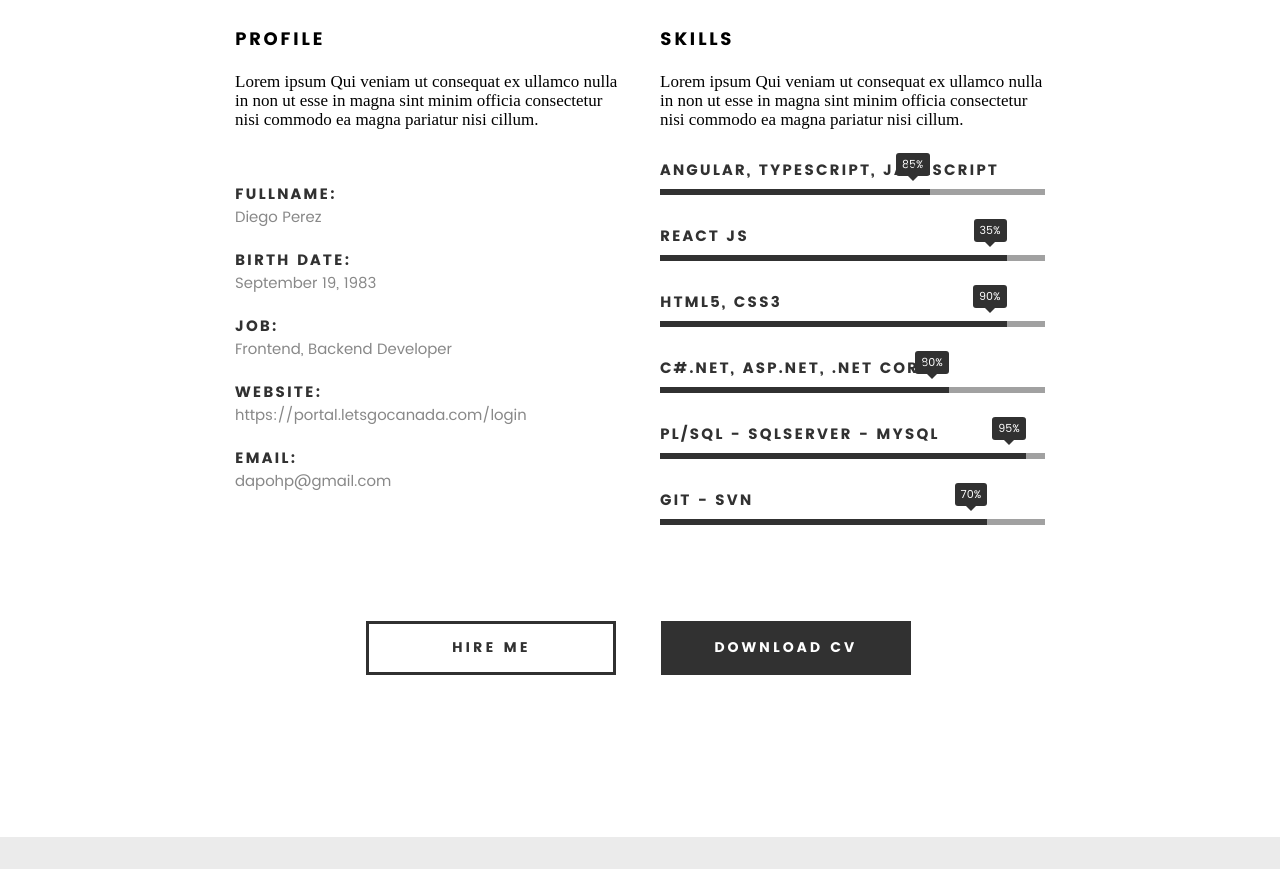
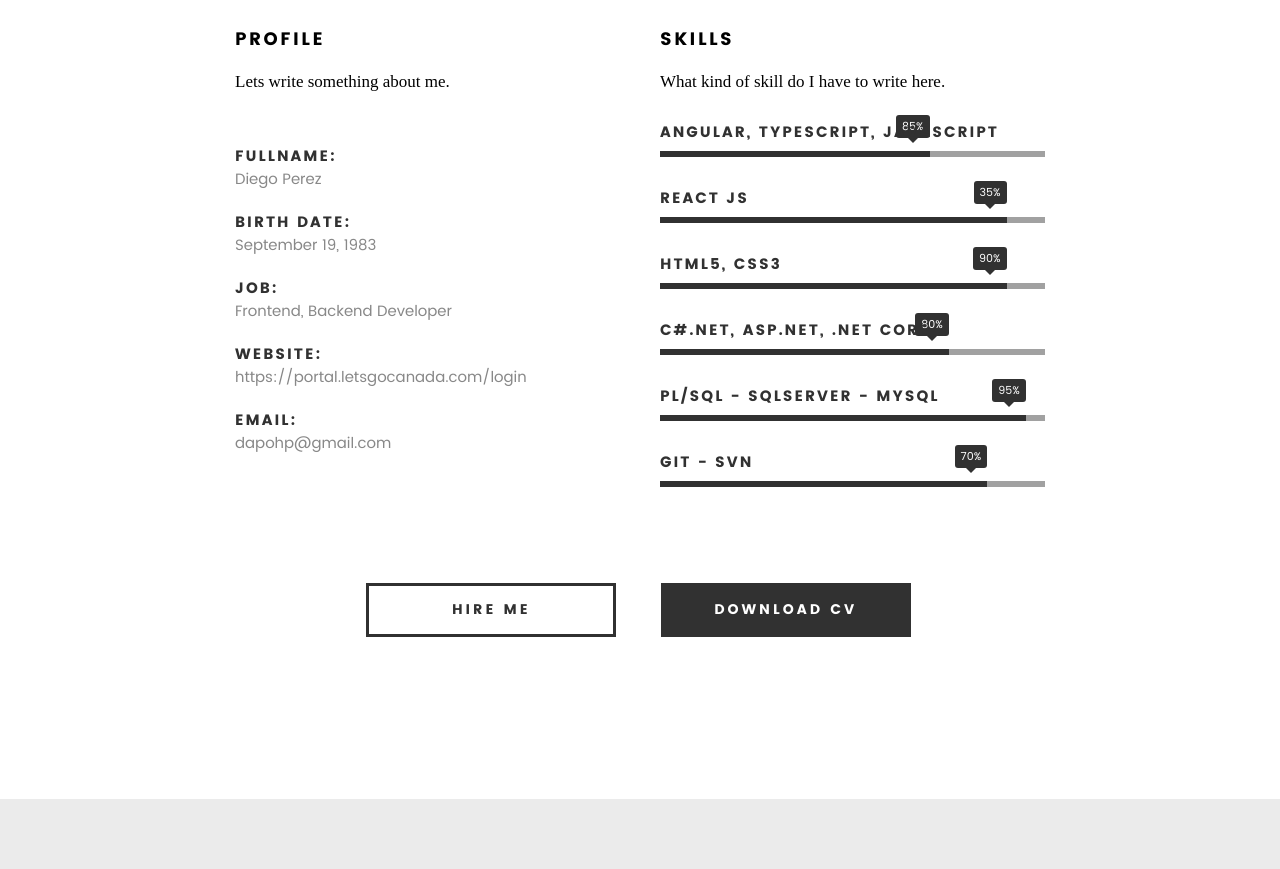
Before and after one commit to dieguits/resumeDiego, a plain HTML site: page index.html in a window 1280 px wide. Shown: the part 1361-2230 px from the top of the page. Drawn offline with Linux system fonts and the light colour scheme; files whose address does not match are found by name.

Commit message:
some changes to check the user

```diff
--- a/index.html
+++ b/index.html
@@ -159,9 +159,7 @@
         <div class="col-six tab-full">
           <h3>Profile</h3>
           <p>
-            Lorem ipsum Qui veniam ut consequat ex ullamco nulla in non ut esse
-            in magna sint minim officia consectetur nisi commodo ea magna
-            pariatur nisi cillum.
+            Lets write something about me.
           </p>
 
           <ul class="info-list">
@@ -193,9 +191,7 @@
         <div class="col-six tab-full">
           <h3>Skills</h3>
           <p>
-            Lorem ipsum Qui veniam ut consequat ex ullamco nulla in non ut esse
-            in magna sint minim officia consectetur nisi commodo ea magna
-            pariatur nisi cillum.
+            What kind of skill do I have to write here.
           </p>
 
           <ul class="skill-bars">
```
